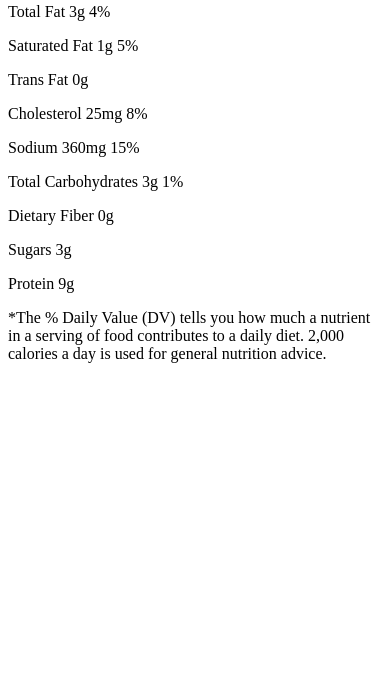
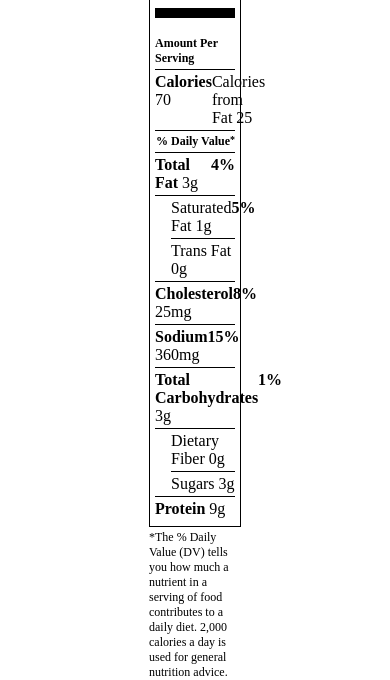
Before and after one commit to egome019/nutriFacts, a plain HTML site: page index.html in a window 390 px wide. Shown: the part 204-884 px from the top of the page. Before the commit the page ends 844 px from the top, so only its background shows below. Drawn offline with Linux system fonts and the light colour scheme.

Commit message:
label completed, not responsive though

```diff
--- a/index.html
+++ b/index.html
@@ -8,7 +8,7 @@
 		<title>NutriFacts</title>
 	</head>
 	<body>
-		<main class="containter">
+		<main class="container">
 			<section class="border">
 				<h1>Nutrition Facts</h1>
 				<p>Serving Size 1 package (28g)</p>
@@ -19,41 +19,42 @@
 					<span><span class="bold">Calories</span> 70</span>
 					<span class="right">Calories from Fat 25</span>
 				</p>
+				<div class="bottom-border"></div>
 				<p class="bold small right">% Daily Value <sup>*</sup></p>
 				<div class="bottom-border"></div>
 				<p>
 					<span><span class="bold">Total Fat</span> 3g</span>
-					<span class="bold right">4%</span>
+					<span class="bold">4%</span>
 				</p>
 				<div class="bottom-border"></div>
 				<p>
 					<span class="indent">Saturated Fat 1g</span>
-					<span class="bold right">5%</span>
+					<span class="bold">5%</span>
 				</p>
-				<div class="bottom-border"></div>
+				<div class="indent bottom-border"></div>
 				<p>
 					<span class="indent">Trans Fat 0g</span>
 				</p>
 				<div class="bottom-border"></div>
 				<p>
 					<span><span class="bold">Cholesterol</span> 25mg</span>
-					<span class="bold right">8%</span>
+					<span class="bold">8%</span>
 				</p>
 				<div class="bottom-border"></div>
 				<p>
 					<span><span class="bold">Sodium</span> 360mg</span>
-					<span class="bold right">15%</span>
+					<span class="bold">15%</span>
 				</p>
 				<div class="bottom-border"></div>
 				<p>
 					<span><span class="bold">Total Carbohydrates</span> 3g</span>
-					<span class="bold right">1%</span>
+					<span class="bold">1%</span>
 				</p>
 				<div class="bottom-border"></div>
 				<p>
 					<span class="indent">Dietary Fiber 0g</span>
 				</p>
-				<div class="bottom-border"></div>
+				<div class="indent bottom-border"></div>
 				<p>
 					<span class="indent">Sugars 3g</span>
 				</p>
@@ -63,7 +64,7 @@
 				</p>
 			</section>
 			<section>
-				<p>
+				<p class="small">
 					*The % Daily Value (DV) tells you how much a nutrient in a serving of
 					food contributes to a daily diet. 2,000 calories a day is used for
 					general nutrition advice.
--- a/styles.css
+++ b/styles.css
@@ -1,3 +1,64 @@
-*{
-    box-sizing: border-box;
+* {
+	box-sizing: border-box;
+	margin: 0;
 }
+
+body {
+	display: flex;
+	justify-content: center;
+	align-items: center;
+}
+
+.container {
+	width: 40vw;
+	height: 100vh;
+	padding: 0 2em;
+}
+
+.border {
+	border: 1px solid black;
+	padding: 5px;
+	display: flex;
+	flex-direction: column;
+	margin-top: 50%;
+}
+
+h1 {
+	font-size: 2em;
+}
+
+p {
+	font-size: 16px;
+	margin: 3px 0;
+	display: flex;
+	justify-content: space-between;
+}
+
+.bold {
+	font-weight: 800;
+}
+
+.thick-border {
+	border: 5px solid black;
+	margin: 8px 0;
+}
+
+.top-space {
+	margin-top: 10px;
+}
+
+.small {
+	font-size: 12px;
+}
+
+.bottom-border {
+	border-bottom: 1px solid black;
+}
+
+.right {
+	justify-content: flex-end;
+}
+
+.indent {
+	margin-left: 1em;
+}
```
Also changed, not shown: assets/labelDemo.png (added), 1 other file.
